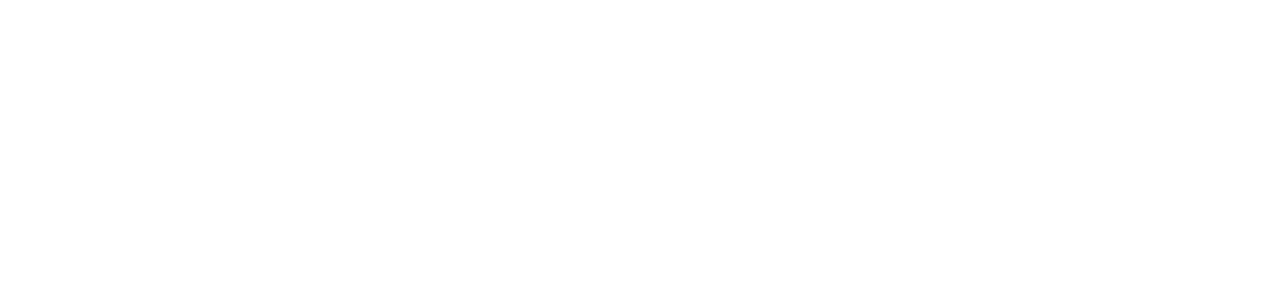
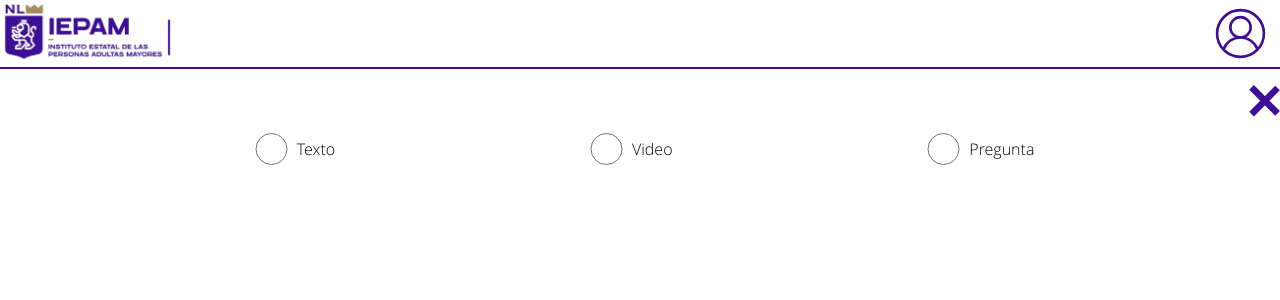
Before and after one commit to ElimArmendariz/Profesor-IEPAM, a React (Create React App) app in the folder profesoriepam/: page /editdiapositives in a window 1280 px wide. Before the commit this address had no page. Shown: the top 300 px of the page. Built offline with nearby package versions, Linux system fonts and the light colour scheme; what react-unity-webgl would draw is missing.

Commit message:
EditDiapositives first commit

```diff
--- a/profesoriepam/src/App.tsx
+++ b/profesoriepam/src/App.tsx
@@ -6,6 +6,7 @@
 import ForgotPassword from './components/ForgotPassword';
 import ResetPassword from './components/ResetPassword';
 import EditCurseData from './components/EditCurseData';
+import EditDiapositives from './components/EditDiapositives';
 import UnityFrame from './components/UnityFrame';
 
 function App() {
@@ -17,6 +18,7 @@
           <Route path='/unity' element={<UnityFrame />} />
           <Route path='/resetpassword' element={<ResetPassword/>} />
           <Route path='/editcurse' element={<EditCurseData/>} />
+          <Route path='/editdiapositives' element={<EditDiapositives/>} />
         </Routes>
         <GlobalStyle />
         <GlobalFonts />
--- a/profesoriepam/src/components/EditCurseData/index.tsx
+++ b/profesoriepam/src/components/EditCurseData/index.tsx
@@ -31,7 +31,7 @@
                 </FirstContainer>
 
                 <SecondContainer>
-                    <CajaTexto name="descripcion" placeholder="Descripción" rows={5} cols={61} />
+                <CajaTexto name="descripcion" placeholder="Descripción" rows={5} cols={61} />
                 </SecondContainer>
             </form>
 
--- /dev/null
+++ b/profesoriepam/src/components/EditDiapositives/EditDiapositives.styles.tsx
@@ -0,0 +1,58 @@
+import styled from "styled-components";
+
+export const CrossDiv = styled.div `
+    padding: 2vh 0;
+    height: 4vh;
+    display: flex;
+    flex-direction: row-reverse;
+`;
+
+export const Cross = styled.img `
+    max-height: 100%
+`
+
+export const FirstContainer = styled.div `
+    display: flex;
+    justify-content: space-evenly;
+`
+
+export const Container = styled.div `
+    display: flex;
+    padding-top: 10vh;
+    justify-content: center;
+`;
+
+export const RadioContainer = styled.div `
+    display: flex;
+    align-items: center;
+`;
+
+export const RadioButton = styled.input`
+    border: 0px;
+    width: 4vw;
+    height: 4vh;
+
+`;
+
+export const URLinput = styled.input`
+    border: 2px solid var(--purple);
+    border-radius: 20px;
+    width: 50vw;
+    text-align: center;
+    font-size: 1.7em;
+    padding: 0 1vw;
+    margin-top: 2vh;
+
+    ::placeholder,
+    ::-webkit-input-placeholder {
+        text-align: center;
+    }
+
+    &:focus{
+        outline: none!important;
+    }
+`;
+
+export const BlockContainer = styled.div`
+    display: block;
+`
--- /dev/null
+++ b/profesoriepam/src/components/EditDiapositives/index.tsx
@@ -0,0 +1,74 @@
+import React, { useState } from "react";
+import { CajaTexto, Texto } from "../EditCurseData/EditCurseData.styles";
+import { CrossDiv, Container, RadioContainer, FirstContainer, Cross, RadioButton, URLinput, BlockContainer } from "./EditDiapositives.styles";
+import Header from "../HeaderUser";
+import CrossIMG from "../../images/Cross.svg"
+
+
+const EditDiapositives = () => {
+    const [isTextoShown, setTextoShown] = useState(false);
+    const [isVideoShown, setVideoShown] = useState(false);
+    const [isPreguntaShown, setPreguntaShown] = useState(false);
+
+    const handleInput = (e: React.ChangeEvent<HTMLInputElement>) => {
+        const value = e.currentTarget.checked;
+        const name = e.currentTarget.id;
+
+        if (value === true && name === "texto") {
+            setTextoShown(true);
+            setVideoShown(false);
+            setPreguntaShown(false);
+        }
+        if (value === true && name === "video") {
+            setTextoShown(false);
+            setVideoShown(true);
+            setPreguntaShown(false);
+        }
+        if (value == true && name === "pregunta") {
+            setTextoShown(false);
+            setVideoShown(false);
+            setPreguntaShown(true);
+        }
+    }
+
+    return (
+        <>
+            <Header />
+            <CrossDiv>
+                <Cross src={CrossIMG} />
+            </CrossDiv>
+
+            <FirstContainer>
+                <RadioContainer>
+                    <RadioButton type="radio" name="option" value="texto" id="texto" onChange={handleInput} />
+                    <label htmlFor="texto">Texto</label>
+                </RadioContainer>
+
+                <RadioContainer>
+                    <RadioButton type="radio" name="option" value="video" id="video" onChange={handleInput} />
+                    <label htmlFor="video">Video</label>
+                </RadioContainer>
+
+                <RadioContainer>
+                    <RadioButton type="radio" name="option" value="pregunta" id="pregunta" onChange={handleInput} />
+                    <label htmlFor="pregunta">Pregunta</label>
+                </RadioContainer>
+            </FirstContainer>
+
+            <Container>
+                {isTextoShown ? <CajaTexto name="texto" placeholder="Ingresa aquí tu texto" rows={5} cols={61} /> : <></>}
+                {isVideoShown ?
+                    <>
+                        <BlockContainer>
+                            <Texto>Inserta la liga del video</Texto>
+                            <URLinput type="url" name="url" id="url" placeholder="https://example.com" pattern="https://.*" size={30} />
+                        </BlockContainer>
+                    </> : <></>}
+
+            </Container>
+
+        </>
+    )
+}
+
+export default EditDiapositives;
```
